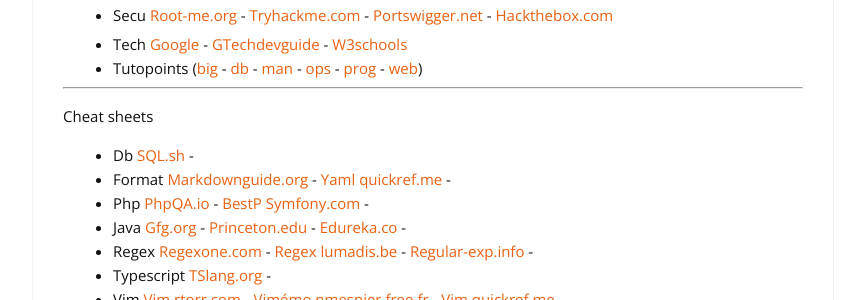
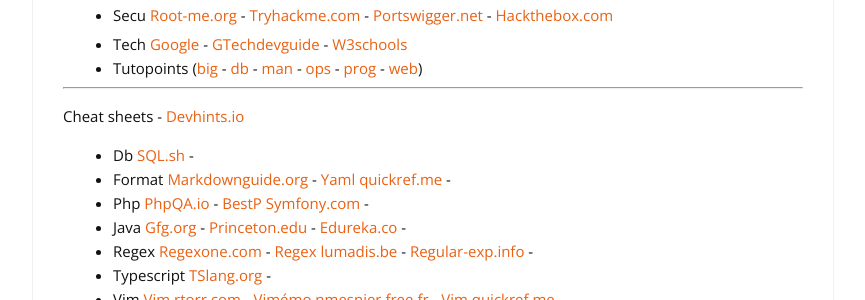
Before and after one commit to cylmat/cylmat.github.io, a Jekyll site: the page built from _pages/USEFUL.md, in a window 1280 px wide and 900 px high, scrolled down 552 px. Shown: the part 154-454 px from the top of the window, without its empty margins (207-1072 px from the left). Built offline with Jekyll 4.4.1, drawn with Linux system fonts in a browser that asks for light colours; nearby versions of some CDN libraries.

Commit message:
Update USEFUL.md

```diff
--- a/_pages/USEFUL.md
+++ b/_pages/USEFUL.md
@@ -33,7 +33,7 @@
 - Tutopoints ([big](https://www.tutorialspoint.com/big_data_tutorials.htm) - [db](https://www.tutorialspoint.com/database_tutorials.htm) - [man](https://www.tutorialspoint.com/management_tutorials.htm) - [ops](https://www.tutorialspoint.com/devops_tutorials.htm) - [prog](https://www.tutorialspoint.com/computer_programming_tutorials.htm) - [web](https://www.tutorialspoint.com/web_development_tutorials.htm))
 
 - - -
-Cheat sheets
+Cheat sheets - [Devhints.io](https://devhints.io)
 - Db [SQL.sh](https://sql.sh) -
 - Format [Markdownguide.org](https://www.markdownguide.org/cheat-sheet) - [Yaml quickref.me](https://quickref.me/yaml.html) -
 - Php [PhpQA.io](https://phpqa.io) - [BestP Symfony.com](https://symfony.com/doc/current/best_practices.html) -
```
